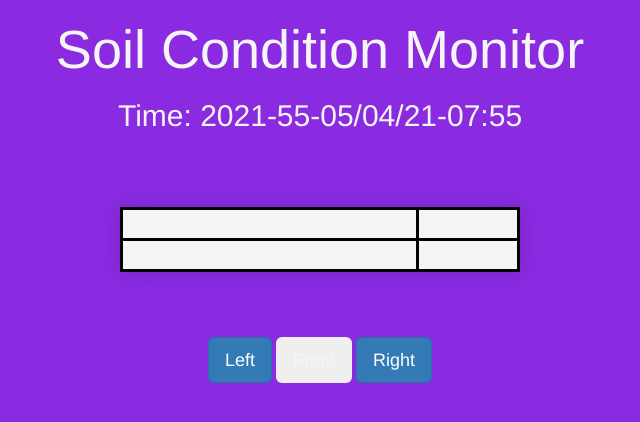
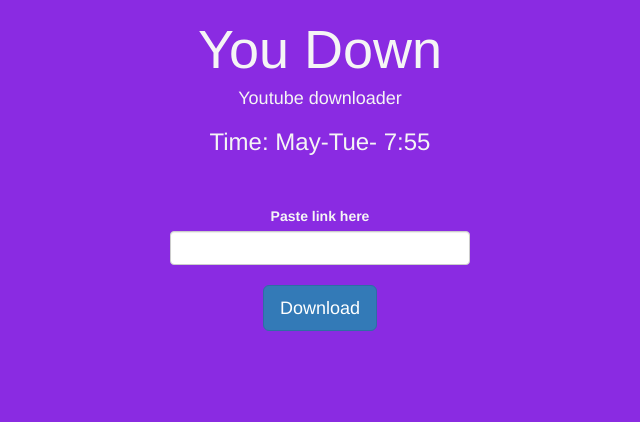
Before and after one commit to Sangeeth123sj/Youtube-downloader-using-flask, a Flask app: page / in a window 1280 px wide. Shown: the top 422 px of the page, without its empty margins (320-960 px from the left). Run offline with Flask 2, Linux system fonts and the light colour scheme; some libraries are stand-ins or nearby versions.

Commit message:
first commit

```diff
--- a/templates/index.html
+++ b/templates/index.html
@@ -9,7 +9,7 @@
 
 <!-- Latest compiled JavaScript -->
 <script src="https://maxcdn.bootstrapcdn.com/bootstrap/3.4.1/js/bootstrap.min.js"></script>
-
+<meta name="viewport" content="width=device-width, initial-scale=1">
 <style>
     .heading{
         font-family: Helvetica, sans-serif;
@@ -21,6 +21,12 @@ h1
     color: whitesmoke;
     font-family: Helvetica, sans-serif;
     font-size: 54px;
+}
+
+body
+{
+background:blueviolet;
+
 }
 
 table{
@@ -53,37 +59,19 @@ table, th, td {
 
         <body>
             <center>
-                <h1>Soil Condition Monitor</h1>
-                <h2>Time: {{time}}</h2>
+                <h1>You Down</h1>
+                <h4>Youtube downloader</h4>
+                <h3>Time: {{time}}</h3>
                 <br/><br/>
-
-
-                <table style="background-color: whitesmoke; outline: thin;"  class="styled-table">
-                <thead>
-                    <tr>
-                    <th>Moisture</th>
-                    <th>pH</th>
-                    </tr>
-                </thead>
-                    <tbody>
-                    <tr>
-                        <td>100</td>
-                        <td>10</td>
-                    </tr>
-                </tbody>
-                </table>
-
+                <div class="form-group">
+                <label>Paste link here</label>
                 <br/>
+                <form action="/" method="POST">
+                <input type="text" name="link" class="form-control" style="width:300px;" >
                 <br/>
-
-
-                <div class="container">
-                    <div class="row">
-                      <div class="col-sm">
-                <button type="button" class="btn btn-primary btn-lg">Left</button>
-                <button type="button" class="btn btn-secondary btn-lg">Front</button>
-                <button type="button" class="btn btn-primary btn-lg">Right</button>
-
+                <button type="submit" class="btn btn-primary btn-lg">Download</button>
+            </form>
+                </div>
             </center>
         </body>
 </html>
--- a/tester.py
+++ b/tester.py
@@ -1,14 +1,33 @@
-from flask import Flask, render_template
+from flask import Flask, render_template,request, redirect
+from pytube import YouTube
 import datetime
 app = Flask(__name__)
-@app.route('/')
+@app.route('/', methods=["GET","POST"])
 def index():
     time = datetime.datetime.now()
-    now = time.strftime("%Y-%M-%D-%H:%M")
+    now = time.strftime("%b-%a-%l:%M")
+    if request.method == "POST":
+        link = request.form['link']
+        print("Link is "+link)
+        #YouTube(link).streams.first().download('Desktop/')
+        yt = YouTube(link)
+        print("Video: "+yt.title)
+        yt.streams.first().download('/home/sangeeth/Desktop')
+        download_status = {
+        'video_title': yt.title,
+        'status': "completed"
+        }
+        return render_template('download.html', **download_status)
+
     template_data = {
         'name': 'Sangeeth',
         'time': now
     }
     return render_template('index.html', **template_data)
+
+@app.route('/download')
+def downloader():
+    return render_template('download.html')
+
 if __name__ == '__main__':
     app.run(debug=True, port=80, host='0.0.0.0')
```
Also changed, not shown: templates/download.html (added, +34 -0 lines), 1 other file.
